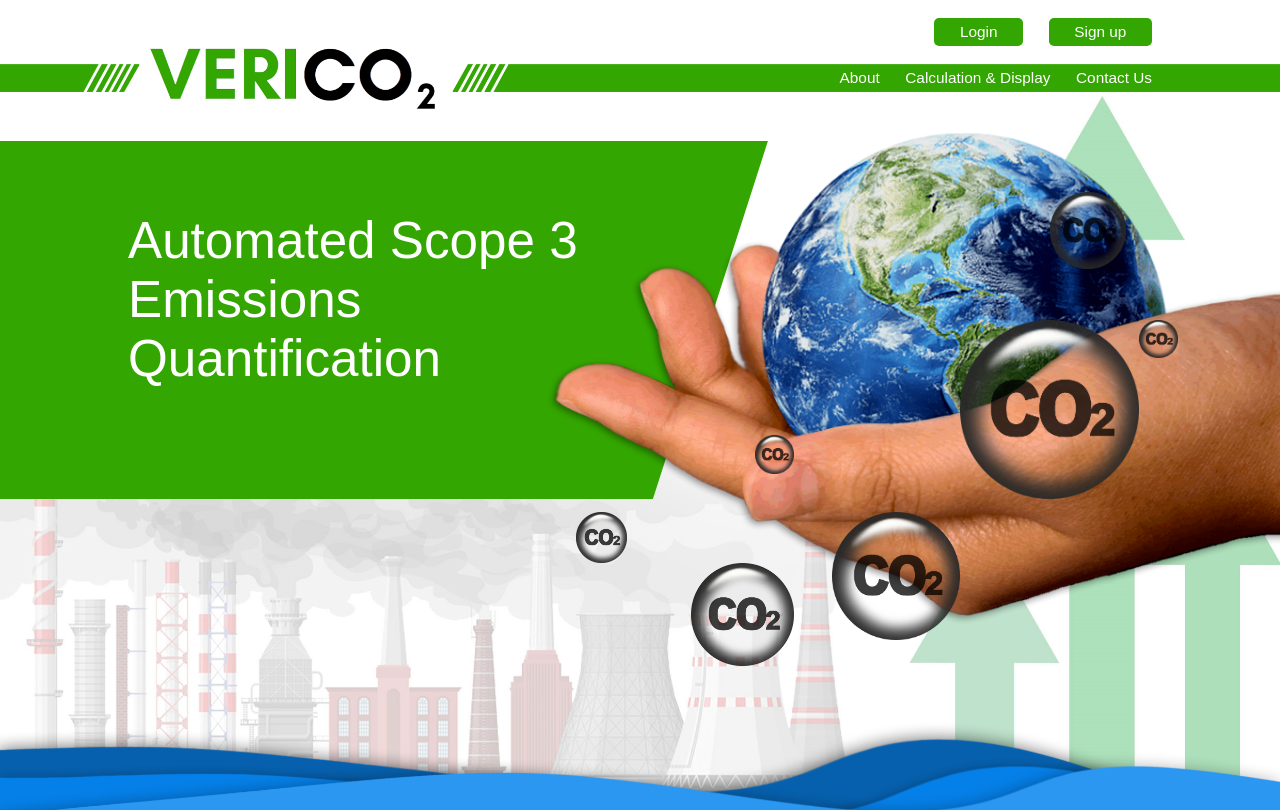
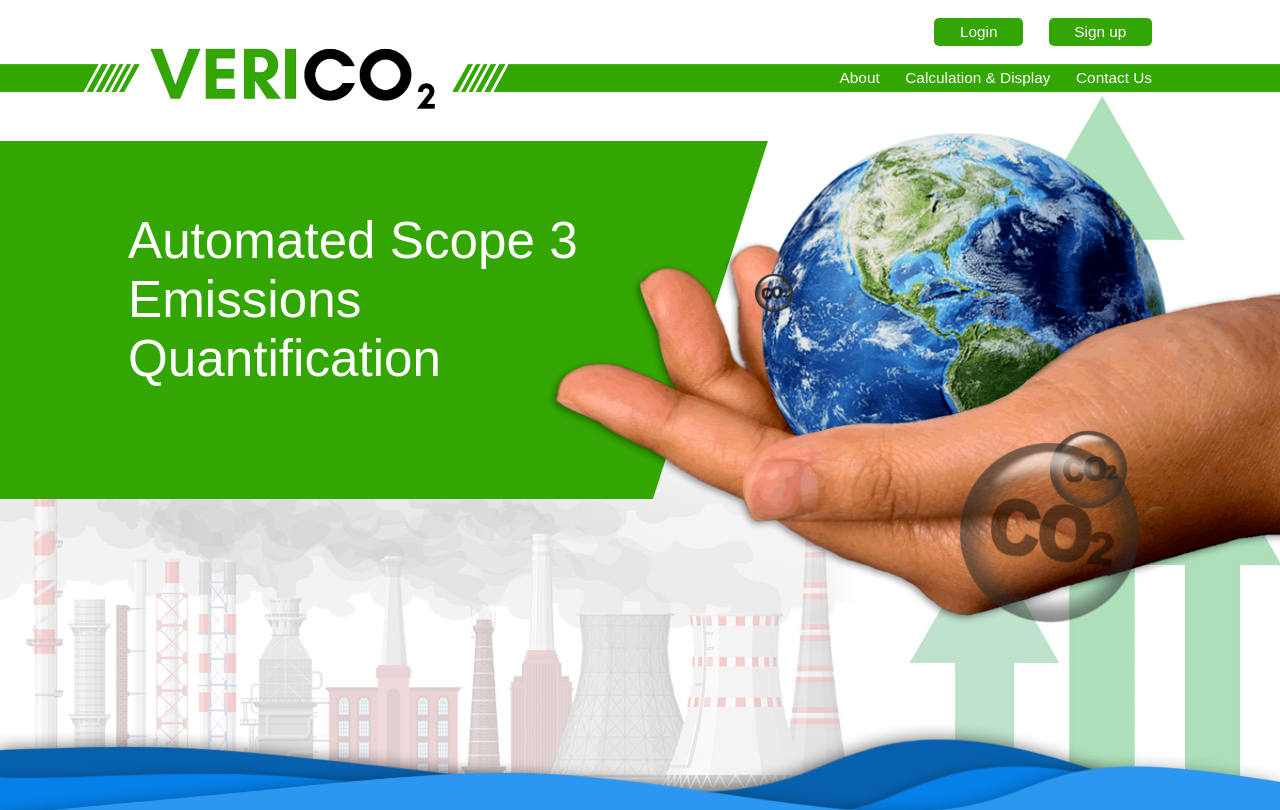
Before and after one commit to LovelyDev829/react-VeriCO2, a React (Create React App) app: page / in a window 1280 px wide. Shown: the top 810 px of the page. Built offline with nearby package versions, Linux system fonts and the light colour scheme.

Commit message:
animation

```diff
--- a/src/App.scss
+++ b/src/App.scss
@@ -145,42 +145,63 @@ body {
             bottom: 2vw;
             left: 7vw;
             width: 6vw;
+            opacity: 0;
+            animation: rise linear 10s infinite, opacit ease-in-out 10s infinite, shake ease-in-out 4s infinite;
+            animation-delay: 2.5s;
           }
 
           &:nth-child(2) {
             top: 2vw;
             left: 0vw;
             width: 14vw;
+            opacity: 0;
+            animation: rise linear 20s infinite, opacit ease-in-out 20s infinite, shake ease-in-out 8s infinite;
+            animation-delay: 0s;
           }
 
           &:nth-child(3) {
             top: 17vw;
             right: 0vw;
             width: 10vw;
+            opacity: 0;
+            animation: rise linear 12s infinite, opacit ease-in-out 12s infinite, shake ease-in-out 5s infinite;
+            animation-delay: 15s;
           }
 
           &:nth-child(4) {
             top: 21vw;
             right: 13vw;
             width: 8vw;
+            opacity: 0;
+            animation: rise linear 10s infinite, opacit ease-in-out 10s infinite, shake ease-in-out 4s infinite;
+            animation-delay: 8.5s;
           }
 
           &:nth-child(5) {
             top: 17vw;
             right: 26vw;
             width: 4vw;
+            opacity: 0;
+            animation: rise linear 5s infinite, opacit ease-in-out 5s infinite, shake ease-in-out 2s infinite;
+            animation-delay: 7.5s;
           }
 
           &:nth-child(6) {
             top: 11vw;
             right: 13vw;
             width: 3vw;
+            opacity: 0;
+            animation: rise linear 5s infinite, opacit ease-in-out 5s infinite, shake ease-in-out 2s infinite;
+            animation-delay: 2s;
           }
 
           &:nth-child(7) {
             top: 2vw;
             left: 14vw;
             width: 3vw;
+            opacity: 0;
+            animation: rise linear 5s infinite, opacit ease-in-out 5s infinite, shake ease-in-out 2s infinite;
+            animation-delay: 0s;
           }
         }
       }
@@ -234,3 +255,20 @@ body {
     }
   }
 }
+
+
+@keyframes shake {
+  0%   {transform: rotate(-20deg);}
+  50%  {transform: rotate(20deg);}
+  100% {transform: rotate(-20deg);}
+}
+@keyframes rise {
+  0%   {top: 20vw;}
+  100% {top: -10vw;}
+}
+@keyframes opacit {
+  0%   {opacity: 0;}
+  50%  {opacity: 1;}
+  80%  {opacity: 1;}
+  100% {opacity: 0;}
+}
```
